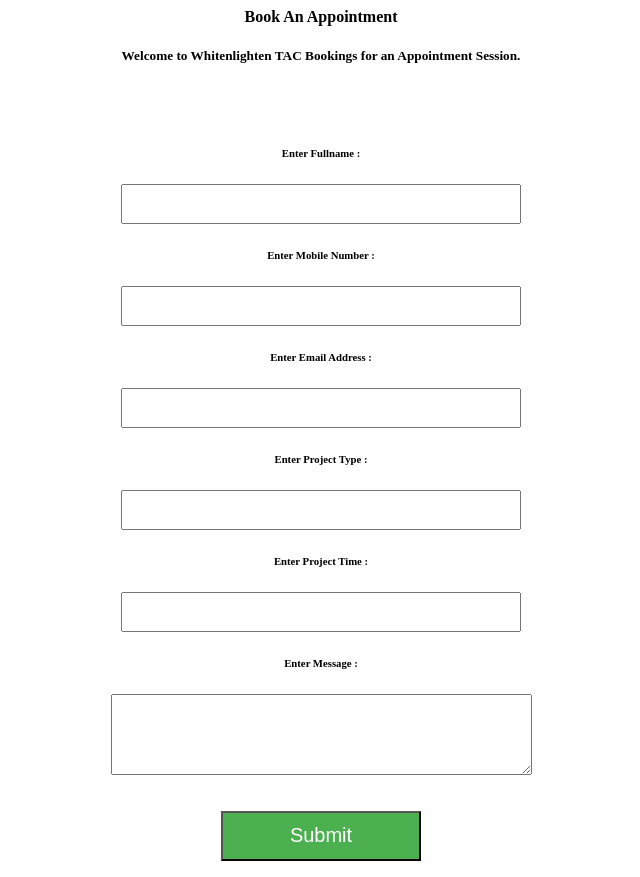
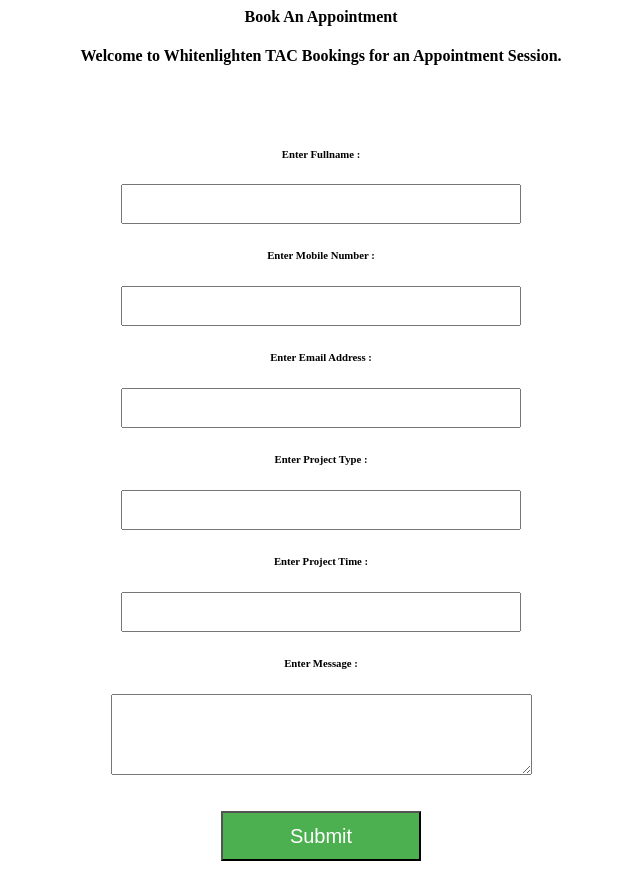
Before and after one commit to ax242001/ContactForm, a plain HTML site: page index.html in a window 1280 px wide. Shown: the whole page, without its empty margins (319-959 px from the left). Drawn offline with Linux system fonts and the light colour scheme.

Commit message:
Update index.html

```diff
--- a/index.html
+++ b/index.html
@@ -1,5 +1,5 @@
  <center><h4>Book An Appointment</h4>
-        <p><h5>Welcome to Whitenlighten TAC Bookings for an Appointment Session.</h5></p>
+        <p><h4>Welcome to Whitenlighten TAC Bookings for an Appointment Session.</h4></p>
 <br><br>
 
 <form action="submit-form.php" method="POST">
```
